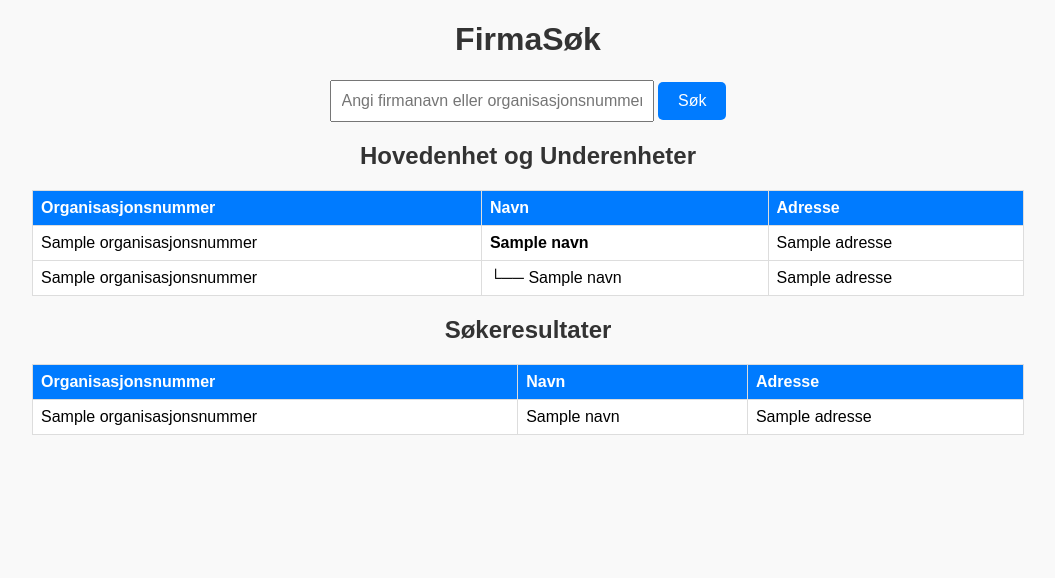
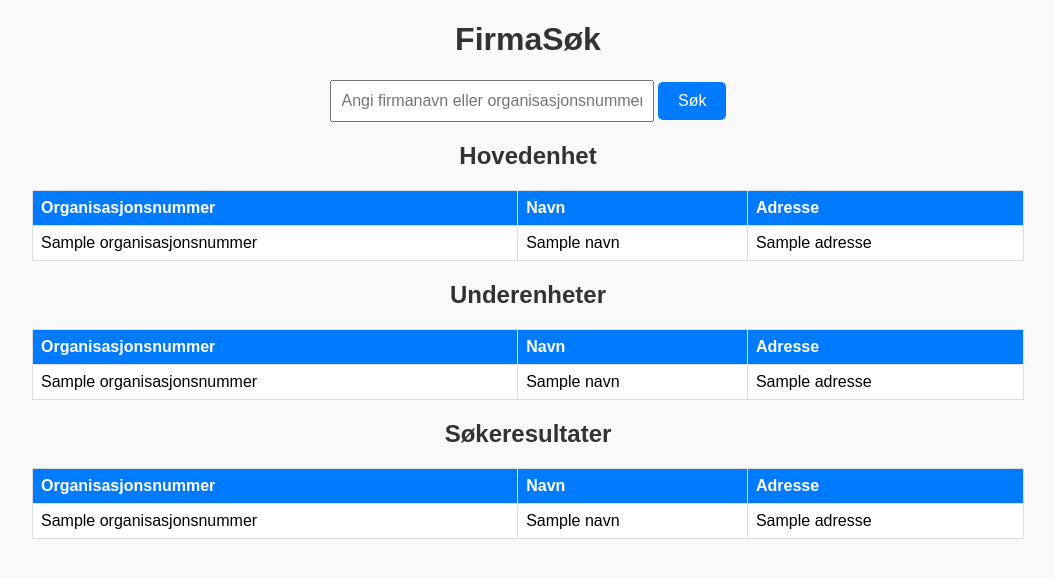
Before and after one commit to Orjanhell/Brreg_sok, a Flask app: template templates/index.html in a window 1280 px wide. Shown: the top 578 px of the page, without its empty margins (112-1167 px from the left). Run offline with Flask 3, Linux system fonts and the light colour scheme; the template is opened without the code that fills it: most values are stand-ins (such as "Sample title", 1, 10 or a date in 2020).

```diff
--- a/templates/index.html
+++ b/templates/index.html
@@ -69,7 +69,7 @@
     </form>
     <div class="results">
         {% if enhet %}
-            <h2>Hovedenhet og Underenheter</h2>
+            <h2>Hovedenhet</h2>
             <table>
                 <thead>
                     <tr>
@@ -81,13 +81,28 @@
                 <tbody>
                     <tr>
                         <td>{{ enhet.organisasjonsnummer }}</td>
-                        <td><strong>{{ enhet.navn }}</strong></td>
+                        <td>{{ enhet.navn }}</td>
                         <td>{{ enhet.adresse }}</td>
                     </tr>
+                </tbody>
+            </table>
+        {% endif %}
+
+        {% if underenheter %}
+            <h2>Underenheter</h2>
+            <table>
+                <thead>
+                    <tr>
+                        <th>Organisasjonsnummer</th>
+                        <th>Navn</th>
+                        <th>Adresse</th>
+                    </tr>
+                </thead>
+                <tbody>
                     {% for underenhet in underenheter %}
                     <tr>
                         <td>{{ underenhet.organisasjonsnummer }}</td>
-                        <td>└── {{ underenhet.navn }}</td>
+                        <td>{{ underenhet.navn }}</td>
                         <td>{{ underenhet.adresse }}</td>
                     </tr>
                     {% endfor %}
@@ -117,7 +132,7 @@
             </table>
         {% endif %}
 
-        {% if not enhet and not resultater %}
+        {% if ingen_treff %}
             <p class="no-results">Ingen resultater funnet for "{{ søkeord }}".</p>
         {% endif %}
     </div>
```
